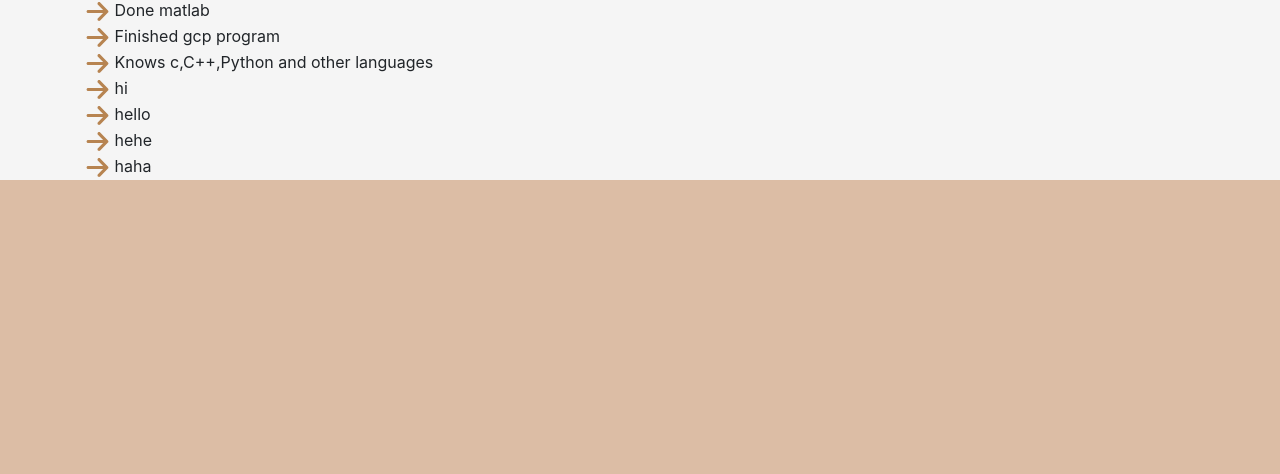
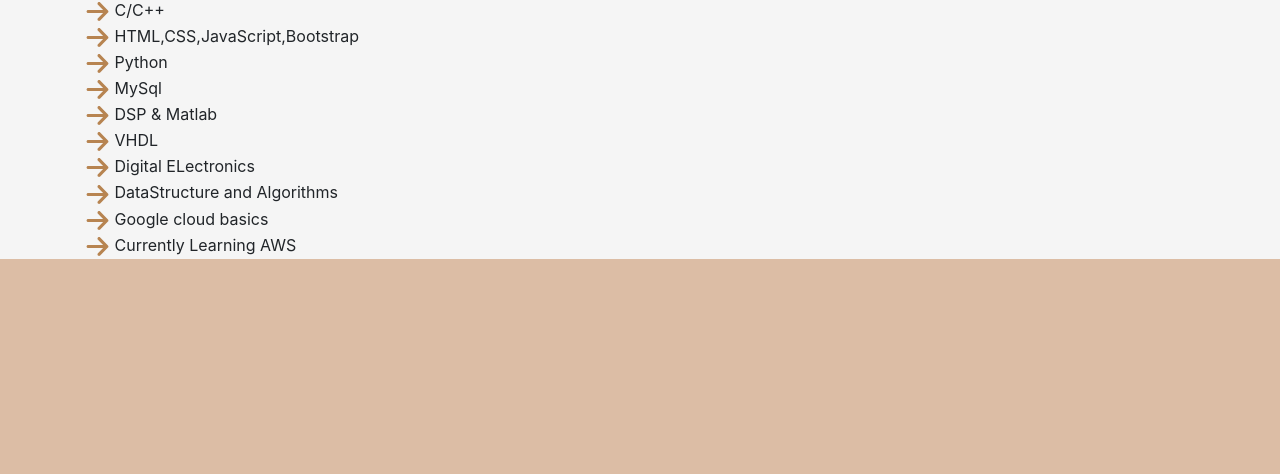
Before and after one commit to Abhishek-00009/My_Portfolio, a plain HTML site: page index.html in a window 1280 px wide. Shown: the part 446-920 px from the top of the page. Drawn offline with nearby package versions, Linux system fonts and the light colour scheme.

Commit message:
Update index.html

```diff
--- a/index.html
+++ b/index.html
@@ -63,7 +63,7 @@
 
 
             <section class="container">
-                <h2>My Achievements</h2>
+                <h2>Technical Skills</h2>
                 <div id="hi">
 
 
@@ -79,7 +79,7 @@
                                 <path
                                     d="M438.6 278.6c12.5-12.5 12.5-32.8 0-45.3l-160-160c-12.5-12.5-32.8-12.5-45.3 0s-12.5 32.8 0 45.3L338.8 224 32 224c-17.7 0-32 14.3-32 32s14.3 32 32 32l306.7 0L233.4 393.4c-12.5 12.5-12.5 32.8 0 45.3s32.8 12.5 45.3 0l160-160z" />
                             </svg>
-                            Done matlab
+                            C/C++
                         </span>
                         <br>
                         <span>
@@ -89,7 +89,7 @@
                                 <path
                                     d="M438.6 278.6c12.5-12.5 12.5-32.8 0-45.3l-160-160c-12.5-12.5-32.8-12.5-45.3 0s-12.5 32.8 0 45.3L338.8 224 32 224c-17.7 0-32 14.3-32 32s14.3 32 32 32l306.7 0L233.4 393.4c-12.5 12.5-12.5 32.8 0 45.3s32.8 12.5 45.3 0l160-160z" />
                             </svg>
-                            Finished gcp program
+                            HTML,CSS,JavaScript,Bootstrap
                         </span>
                         <br>
                         <span>
@@ -101,7 +101,7 @@
                                 <path
                                     d="M438.6 278.6c12.5-12.5 12.5-32.8 0-45.3l-160-160c-12.5-12.5-32.8-12.5-45.3 0s-12.5 32.8 0 45.3L338.8 224 32 224c-17.7 0-32 14.3-32 32s14.3 32 32 32l306.7 0L233.4 393.4c-12.5 12.5-12.5 32.8 0 45.3s32.8 12.5 45.3 0l160-160z" />
                             </svg>
-                            Knows c,C++,Python and other languages
+                            Python
                         </span>
                         <br>
                         <span>
@@ -113,7 +113,7 @@
                                 <path
                                     d="M438.6 278.6c12.5-12.5 12.5-32.8 0-45.3l-160-160c-12.5-12.5-32.8-12.5-45.3 0s-12.5 32.8 0 45.3L338.8 224 32 224c-17.7 0-32 14.3-32 32s14.3 32 32 32l306.7 0L233.4 393.4c-12.5 12.5-12.5 32.8 0 45.3s32.8 12.5 45.3 0l160-160z" />
                             </svg>
-                            hi
+                            MySql
                         </span>
                         <br>
                         <span>
@@ -125,7 +125,7 @@
                                 <path
                                     d="M438.6 278.6c12.5-12.5 12.5-32.8 0-45.3l-160-160c-12.5-12.5-32.8-12.5-45.3 0s-12.5 32.8 0 45.3L338.8 224 32 224c-17.7 0-32 14.3-32 32s14.3 32 32 32l306.7 0L233.4 393.4c-12.5 12.5-12.5 32.8 0 45.3s32.8 12.5 45.3 0l160-160z" />
                             </svg>
-                            hello
+                            DSP & Matlab
                         </span>
                         <br>
                         <span>
@@ -137,7 +137,7 @@
                                 <path
                                     d="M438.6 278.6c12.5-12.5 12.5-32.8 0-45.3l-160-160c-12.5-12.5-32.8-12.5-45.3 0s-12.5 32.8 0 45.3L338.8 224 32 224c-17.7 0-32 14.3-32 32s14.3 32 32 32l306.7 0L233.4 393.4c-12.5 12.5-12.5 32.8 0 45.3s32.8 12.5 45.3 0l160-160z" />
                             </svg>
-                            hehe
+                            VHDL
                         </span>
                         <br>
                         <span>
@@ -149,7 +149,43 @@
                                 <path
                                     d="M438.6 278.6c12.5-12.5 12.5-32.8 0-45.3l-160-160c-12.5-12.5-32.8-12.5-45.3 0s-12.5 32.8 0 45.3L338.8 224 32 224c-17.7 0-32 14.3-32 32s14.3 32 32 32l306.7 0L233.4 393.4c-12.5 12.5-12.5 32.8 0 45.3s32.8 12.5 45.3 0l160-160z" />
                             </svg>
-                            haha
+                            Digital ELectronics
+                        </span>
+                        <br>
+                        <span>
+                            <svg xmlns="http://www.w3.org/2000/svg" height="1em"
+                                viewBox="0 0 448 512"><!--! Font Awesome Free 6.4.0 by @fontawesome - https://fontawesome.com License - https://fontawesome.com/license (Commercial License) Copyright 2023 Fonticons, Inc. -->
+                                <style>
+
+                                </style>
+                                <path
+                                    d="M438.6 278.6c12.5-12.5 12.5-32.8 0-45.3l-160-160c-12.5-12.5-32.8-12.5-45.3 0s-12.5 32.8 0 45.3L338.8 224 32 224c-17.7 0-32 14.3-32 32s14.3 32 32 32l306.7 0L233.4 393.4c-12.5 12.5-12.5 32.8 0 45.3s32.8 12.5 45.3 0l160-160z" />
+                            </svg>
+                            DataStructure and Algorithms
+                        </span>
+                        <br>
+                        <span>
+                            <svg xmlns="http://www.w3.org/2000/svg" height="1em"
+                                viewBox="0 0 448 512"><!--! Font Awesome Free 6.4.0 by @fontawesome - https://fontawesome.com License - https://fontawesome.com/license (Commercial License) Copyright 2023 Fonticons, Inc. -->
+                                <style>
+
+                                </style>
+                                <path
+                                    d="M438.6 278.6c12.5-12.5 12.5-32.8 0-45.3l-160-160c-12.5-12.5-32.8-12.5-45.3 0s-12.5 32.8 0 45.3L338.8 224 32 224c-17.7 0-32 14.3-32 32s14.3 32 32 32l306.7 0L233.4 393.4c-12.5 12.5-12.5 32.8 0 45.3s32.8 12.5 45.3 0l160-160z" />
+                            </svg>
+                            Google cloud basics
+                        </span>
+                        <br>
+                        <span>
+                            <svg xmlns="http://www.w3.org/2000/svg" height="1em"
+                                viewBox="0 0 448 512"><!--! Font Awesome Free 6.4.0 by @fontawesome - https://fontawesome.com License - https://fontawesome.com/license (Commercial License) Copyright 2023 Fonticons, Inc. -->
+                                <style>
+
+                                </style>
+                                <path
+                                    d="M438.6 278.6c12.5-12.5 12.5-32.8 0-45.3l-160-160c-12.5-12.5-32.8-12.5-45.3 0s-12.5 32.8 0 45.3L338.8 224 32 224c-17.7 0-32 14.3-32 32s14.3 32 32 32l306.7 0L233.4 393.4c-12.5 12.5-12.5 32.8 0 45.3s32.8 12.5 45.3 0l160-160z" />
+                            </svg>
+                            Currently Learning AWS
                         </span>
                     </div>
                     </p>
@@ -180,7 +216,7 @@
                 <br>
                 <br>
                 <br>
-                <a href="https://abhishek-00009.github.io/My_Portfolio/index.html">
+                <a href="C:\Users\HP\Desktop\practice\web_colt\HTML\My_cv\Myportfolio.html">
                     <svg xmlns="http://www.w3.org/2000/svg" height="1em"
                         viewBox="0 0 576 512"><!--! Font Awesome Free 6.4.0 by @fontawesome - https://fontawesome.com License - https://fontawesome.com/license (Commercial License) Copyright 2023 Fonticons, Inc. -->
                         <path
@@ -189,7 +225,7 @@
                 </a>
                 <br>
 
-                <a href="mailto:jupalliabhishek1409@gmail.com">
+                <a href="jupalliabhishek1409@gmail.com">
                     <svg xmlns="http://www.w3.org/2000/svg" height="1em"
                         viewBox="0 0 512 512"><!--! Font Awesome Free 6.4.0 by @fontawesome - https://fontawesome.com License - https://fontawesome.com/license (Commercial License) Copyright 2023 Fonticons, Inc. -->
                         <path
```
